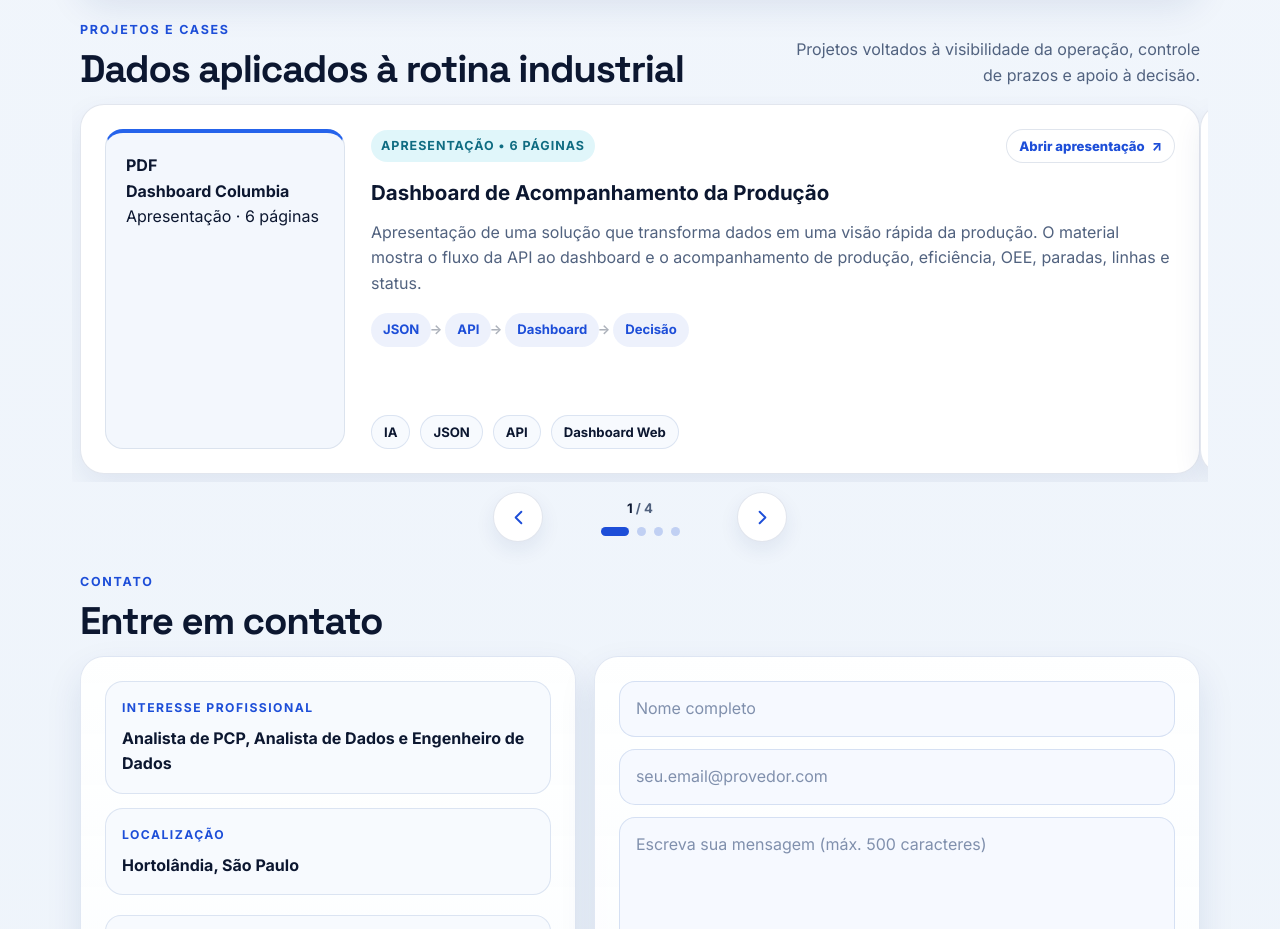
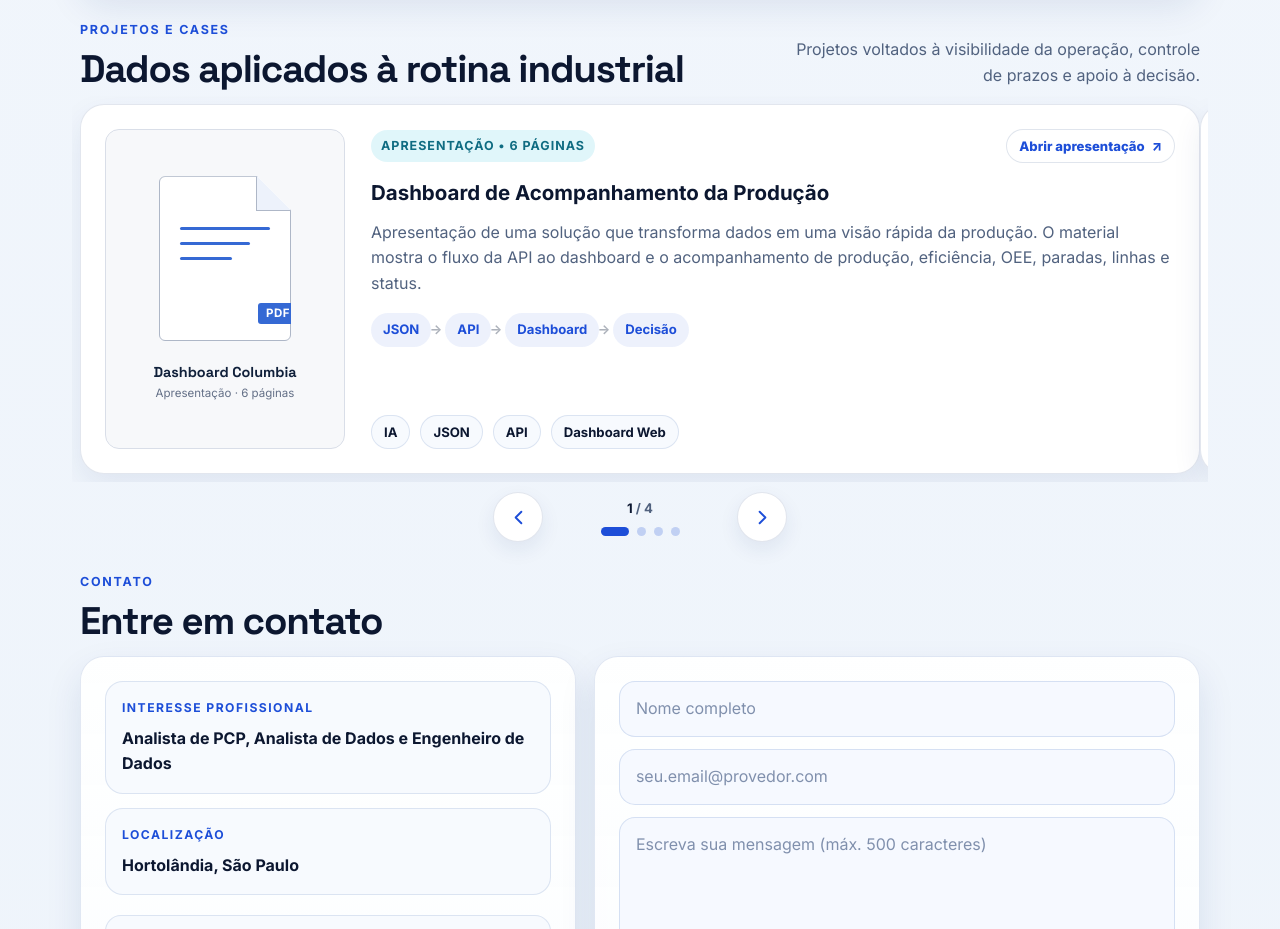
Before and after one commit to Glbonfim-Dev/Portifolio-Projetos, a plain HTML site: page index.html in a window 1280 px wide. Shown: the part 2500-3429 px from the top of the page. Drawn offline with Linux system fonts and the light colour scheme.

Commit message:
Add styles for project document card

```diff
--- a/style.css
+++ b/style.css
@@ -2450,3 +2450,124 @@ button {
     min-height: 210px;
   }
 }
+
+/* Miniatura simples das apresentações */
+
+.project-card__visual.project-card__visual--document {
+  display: flex;
+  min-height: 100%;
+  align-items: center;
+  justify-content: center;
+  gap: 22px;
+  padding: 26px 20px;
+  border: 1px solid #d9dee8;
+  border-top: 1px solid #d9dee8;
+  border-radius: 14px;
+  background: #f7f8fa;
+  color: #10203a;
+}
+
+.project-document {
+  position: relative;
+  width: 132px;
+  aspect-ratio: 4 / 5;
+  display: flex;
+  flex: 0 0 auto;
+  flex-direction: column;
+  gap: 12px;
+  padding: 50px 20px 20px;
+  overflow: visible;
+  border: 1px solid #aeb7c7;
+  border-radius: 6px;
+  background: #ffffff;
+  clip-path: polygon(0 0, calc(100% - 34px) 0, 100% 34px, 100% 100%, 0 100%);
+  transition: transform .2s ease, border-color .2s ease;
+}
+
+.project-document::before {
+  content: "";
+  position: absolute;
+  top: -1px;
+  right: -1px;
+  width: 34px;
+  height: 34px;
+  border-bottom: 1px solid #aeb7c7;
+  border-left: 1px solid #aeb7c7;
+  background: #edf2fb;
+}
+
+.project-document__line {
+  display: block;
+  width: 78%;
+  height: 3px;
+  border-radius: 2px;
+  background: #3569d4;
+}
+
+.project-document__line--long {
+  width: 100%;
+}
+
+.project-document__line--short {
+  width: 58%;
+}
+
+.project-document__badge {
+  position: absolute;
+  right: -8px;
+  bottom: 16px;
+  padding: 5px 8px;
+  border-radius: 3px;
+  background: #3569d4;
+  color: #ffffff;
+  font-family: 'Inter', sans-serif;
+  font-size: 0.72rem;
+  line-height: 1;
+  letter-spacing: 0.04em;
+}
+
+.project-document__meta {
+  display: grid;
+  justify-items: center;
+  gap: 5px;
+  text-align: center;
+}
+
+.project-document__meta strong {
+  color: #10203a;
+  font-family: 'Space Grotesk', 'Inter', sans-serif;
+  font-size: 0.9rem;
+  line-height: 1.25;
+}
+
+.project-document__meta span {
+  color: #647087;
+  font-size: 0.72rem;
+  line-height: 1.35;
+}
+
+.project-card--link:hover .project-document,
+.project-card--link:focus-visible .project-document {
+  transform: translateY(-2px);
+  border-color: #7f8ba0;
+}
+
+@media (max-width: 900px) {
+  .project-card__visual.project-card__visual--document {
+    min-height: 230px;
+    flex-direction: row;
+  }
+}
+
+@media (max-width: 480px) {
+  .project-card__visual.project-card__visual--document {
+    min-height: 250px;
+    flex-direction: column;
+    gap: 14px;
+  }
+
+  .project-document {
+    width: 112px;
+    padding: 42px 17px 17px;
+  }
+}
```
